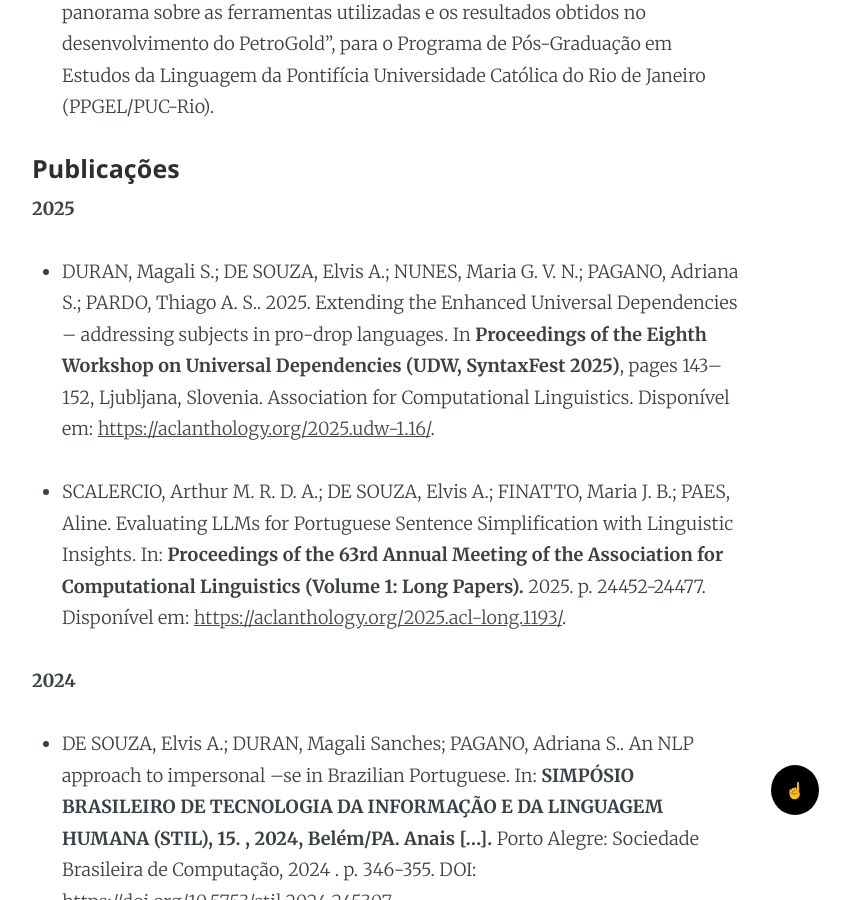
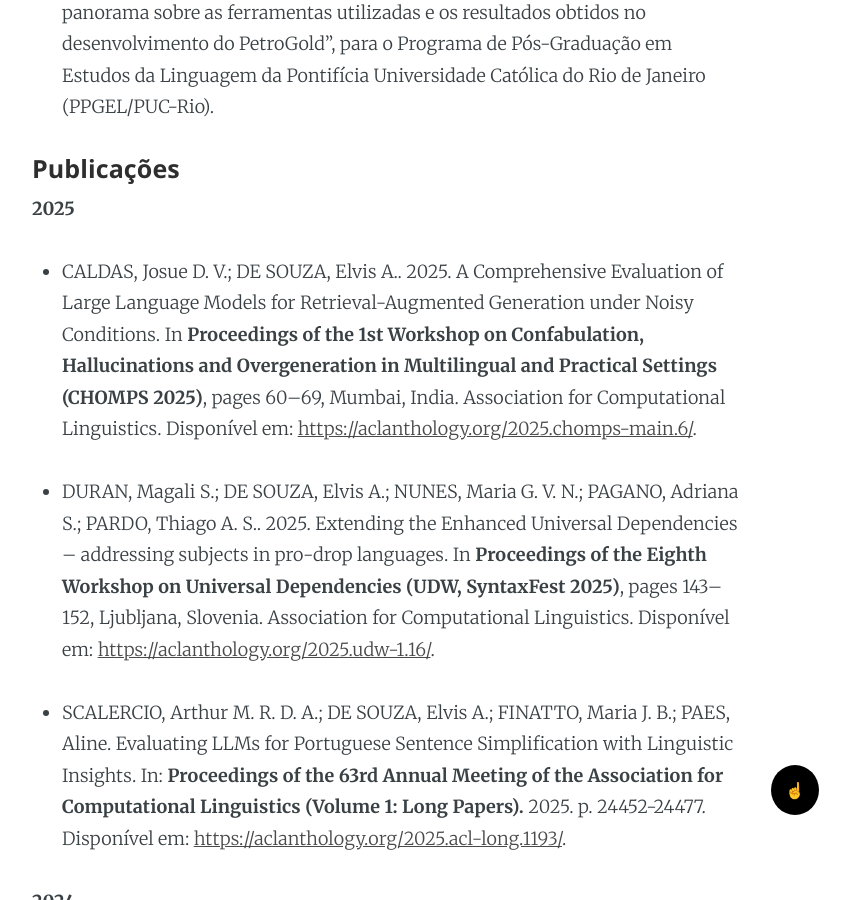
Before and after one commit to alvelvis/alvelvis.github.io, a Jekyll site: the page built from sobre.md, in a window 1280 px wide and 900 px high, scrolled down 8000 px. Shown: the whole window, without its empty margins (253-1103 px from the left). Built offline with Jekyll 4.4.1, drawn with Linux system fonts in a browser that asks for light colours.

Commit message:
nova publicação

```diff
--- a/sobre.md
+++ b/sobre.md
@@ -126,6 +126,8 @@ Rio de Janeiro, RJ / São Carlos, SP - Brasil
 
 **2025**
 
+- CALDAS, Josue D. V.; DE SOUZA, Elvis A.. 2025. A Comprehensive Evaluation of Large Language Models for Retrieval-Augmented Generation under Noisy Conditions. In **Proceedings of the 1st Workshop on Confabulation, Hallucinations and Overgeneration in Multilingual and Practical Settings (CHOMPS 2025)**, pages 60–69, Mumbai, India. Association for Computational Linguistics. Disponível em: [https://aclanthology.org/2025.chomps-main.6/](https://aclanthology.org/2025.chomps-main.6/).
+
 - DURAN, Magali S.; DE SOUZA, Elvis A.; NUNES, Maria G. V. N.; PAGANO, Adriana S.; PARDO, Thiago A. S.. 2025. Extending the Enhanced Universal Dependencies – addressing subjects in pro-drop languages. In **Proceedings of the Eighth Workshop on Universal Dependencies (UDW, SyntaxFest 2025)**, pages 143–152, Ljubljana, Slovenia. Association for Computational Linguistics. Disponível em: [https://aclanthology.org/2025.udw-1.16/](https://aclanthology.org/2025.udw-1.16/).
 
 - SCALERCIO, Arthur M. R. D. A.; DE SOUZA, Elvis A.; FINATTO, Maria J. B.; PAES, Aline. Evaluating LLMs for Portuguese Sentence Simplification with Linguistic Insights. In: **Proceedings of the 63rd Annual Meeting of the Association for Computational Linguistics (Volume 1: Long Papers).** 2025. p. 24452-24477. Disponível em: [https://aclanthology.org/2025.acl-long.1193/](https://aclanthology.org/2025.acl-long.1193/).
```
